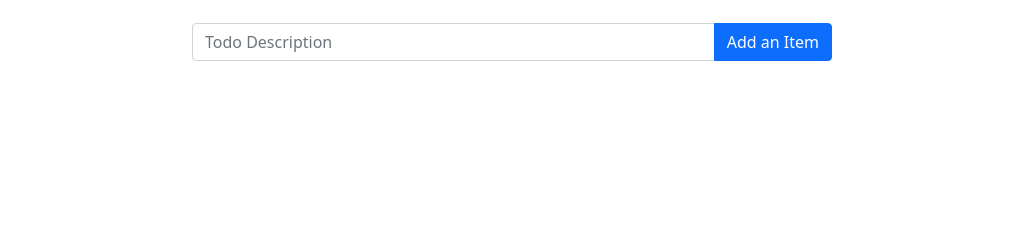
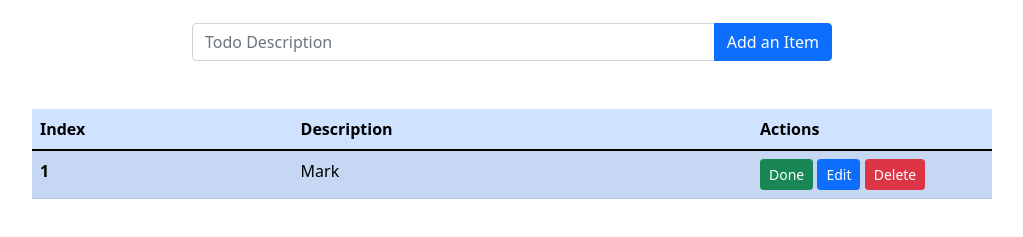
Before and after one commit to habib-sc/todo-with-js, a plain HTML site: page index.html in a window 1280 px wide. Shown: the part 121-358 px from the top of the page, without its empty margins (128-1151 px from the left). Drawn offline with nearby package versions, Linux system fonts and the light colour scheme.

Commit message:
todo item container added

```diff
--- a/index.html
+++ b/index.html
@@ -25,7 +25,31 @@
                 <button class="btn btn-primary" type="button" id="button-addon2">Add an Item</button>
             </div>
         </section>
-        <!-- Input section  -->
+        <!-- Input section End -->
+
+        <!-- Todo items section Start  -->
+        <section class="w-75 mx-auto mt-5">
+            <table class="table table-primary table-striped">
+                <thead>
+                    <tr>
+                        <th scope="col">Index</th>
+                        <th scope="col">Description</th>
+                        <th scope="col">Actions</th>
+                    </tr>
+                </thead>
+                <tbody>
+                    <tr>
+                        <th scope="row">1</th>
+                        <td>Mark</td>
+                        <td class="w-25"><button type="button" class="btn btn-success btn-sm">Done</button>
+                            <button type="button" class="btn btn-primary btn-sm">Edit</button>
+                            <button type="button" class="btn btn-danger btn-sm">Delete</button>
+                        </td>
+                    </tr>
+                </tbody>
+            </table>
+        </section>
+        <!-- Todo items section End -->
     </main>
 
 </body>
```
